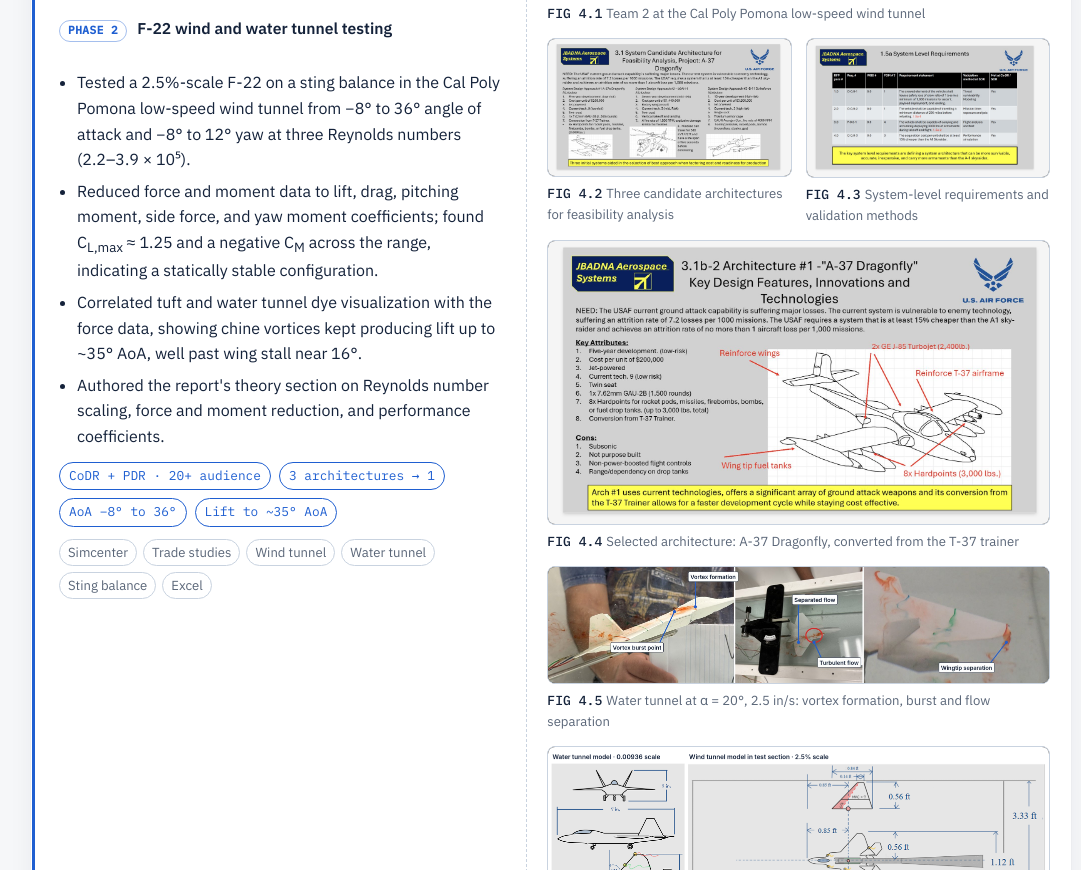
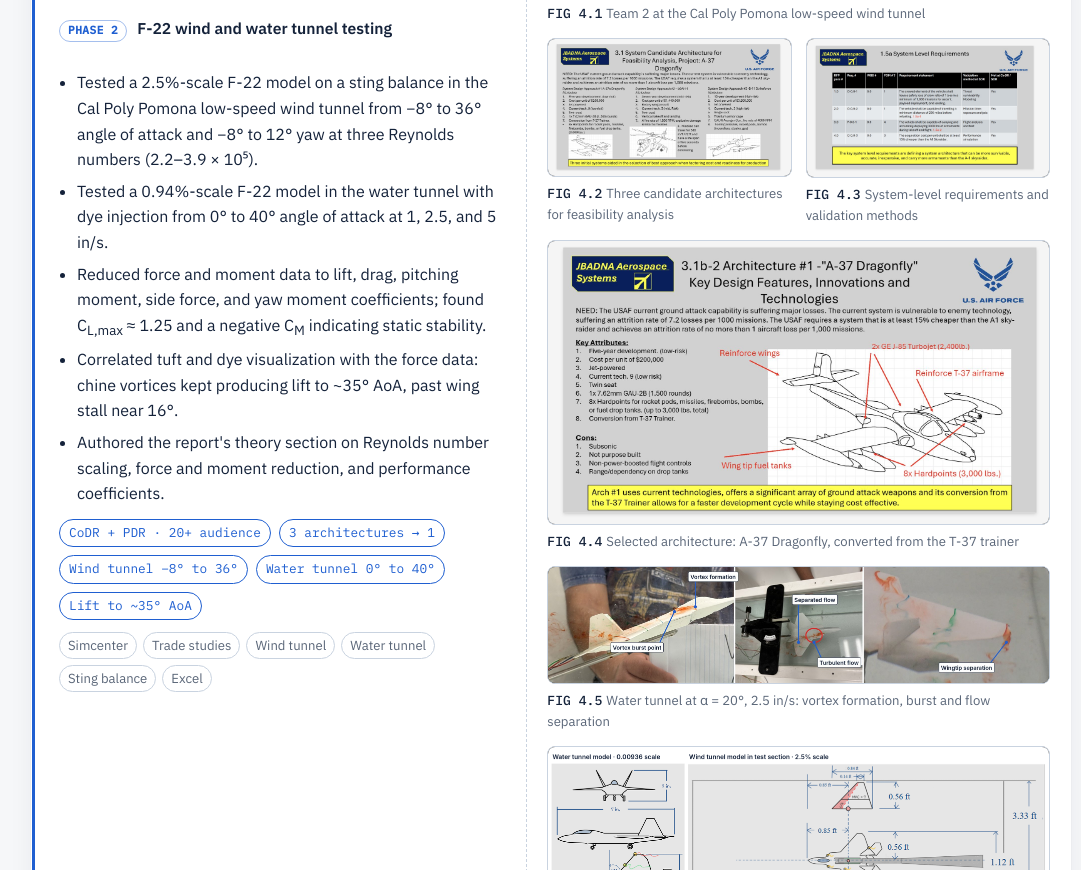
Before and after one commit to andrewcao-hub/andrewcao-hub.github.io, a plain HTML site: page index.html in a window 1280 px wide. Shown: the part 4426-5296 px from the top of the page, without its empty margins (89-1170 px from the left). Drawn offline with Linux system fonts and the light colour scheme.

Commit message:
Add files via upload

```diff
--- a/index.html
+++ b/index.html
@@ -370,7 +370,7 @@ section { border-top-color: transparent; }
     <div class="links">
       <a class="btn primary" href="#projects">See the work</a>
       <a class="btn" href="https://www.linkedin.com/in/andrew-cao-/">LinkedIn</a>
-      <a class="btn" href="Andrew_Cao_Resume_2026.2.pdf">Résumé (PDF)</a>
+      <a class="btn" href="Andrew_Cao_Resume_2026.3.pdf">Résumé (PDF)</a>
       <a class="btn" href="Andrew_Cao_Portfolio.pdf">Portfolio (PDF)</a>
     </div>
     <div class="reel" role="list" aria-label="Project previews">
@@ -515,15 +515,17 @@ section { border-top-color: transparent; }
         </ul>
         <h4 class="phase"><span class="mono">PHASE 2</span>F-22 wind and water tunnel testing</h4>
         <ul>
-          <li>Tested a 2.5%-scale F-22 on a sting balance in the Cal Poly Pomona low-speed wind tunnel from −8° to 36° angle of attack and −8° to 12° yaw at three Reynolds numbers (2.2–3.9 × 10⁵).</li>
-          <li>Reduced force and moment data to lift, drag, pitching moment, side force, and yaw moment coefficients; found C<sub>L,max</sub> ≈ 1.25 and a negative C<sub>M</sub> across the range, indicating a statically stable configuration.</li>
-          <li>Correlated tuft and water tunnel dye visualization with the force data, showing chine vortices kept producing lift up to ~35° AoA, well past wing stall near 16°.</li>
+          <li>Tested a 2.5%-scale F-22 model on a sting balance in the Cal Poly Pomona low-speed wind tunnel from −8° to 36° angle of attack and −8° to 12° yaw at three Reynolds numbers (2.2–3.9 × 10⁵).</li>
+          <li>Tested a 0.94%-scale F-22 model in the water tunnel with dye injection from 0° to 40° angle of attack at 1, 2.5, and 5 in/s.</li>
+          <li>Reduced force and moment data to lift, drag, pitching moment, side force, and yaw moment coefficients; found C<sub>L,max</sub> ≈ 1.25 and a negative C<sub>M</sub> indicating static stability.</li>
+          <li>Correlated tuft and dye visualization with the force data: chine vortices kept producing lift to ~35° AoA, past wing stall near 16°.</li>
           <li>Authored the report's theory section on Reynolds number scaling, force and moment reduction, and performance coefficients.</li>
         </ul>
         <div class="metrics">
           <span class="metric">CoDR + PDR · 20+ audience</span>
           <span class="metric">3 architectures → 1</span>
-          <span class="metric">AoA −8° to 36°</span>
+          <span class="metric">Wind tunnel −8° to 36°</span>
+          <span class="metric">Water tunnel 0° to 40°</span>
           <span class="metric">Lift to ~35° AoA</span>
         </div>
         <div class="tools"><span>Simcenter</span><span>Trade studies</span><span>Wind tunnel</span><span>Water tunnel</span><span>Sting balance</span><span>Excel</span></div>
@@ -550,7 +552,7 @@ section { border-top-color: transparent; }
           <figcaption><b>FIG 4.5</b>Water tunnel at α = 20°, 2.5 in/s: vortex formation, burst and flow separation</figcaption>
         </figure>
         <figure class="fig wide">
-          <button class="frame" type="button" data-file="f22-tunnel-models.png"><img src="f22-tunnel-models.png" alt="Drawings of the two test models: the 0.00936-scale water tunnel model with dye orifices, and the 2.5%-scale wind tunnel model in the 3.33 ft test section with tuft locations"></button>
+          <button class="frame" type="button" data-file="f22-tunnel-models.png"><img src="f22-tunnel-models.png" alt="Drawings of the two test models: the 0.94%-scale water tunnel model with dye orifices, and the 2.5%-scale wind tunnel model in the 3.33 ft test section with tuft locations"></button>
           <figcaption><b>FIG 4.6</b>Test models: water tunnel (dye orifices) and wind tunnel (tuft locations)</figcaption>
         </figure>
         <figure class="fig wide">
```
Also changed, not shown: 2 other files.
